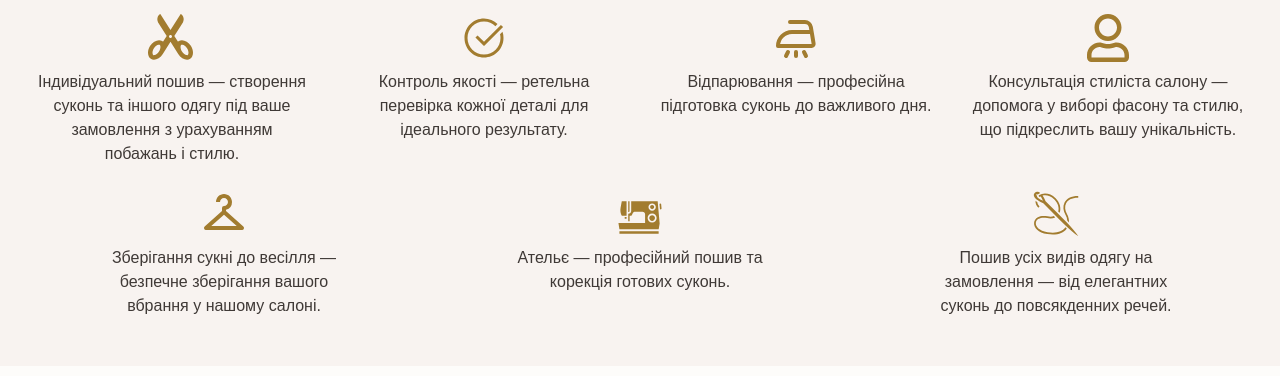
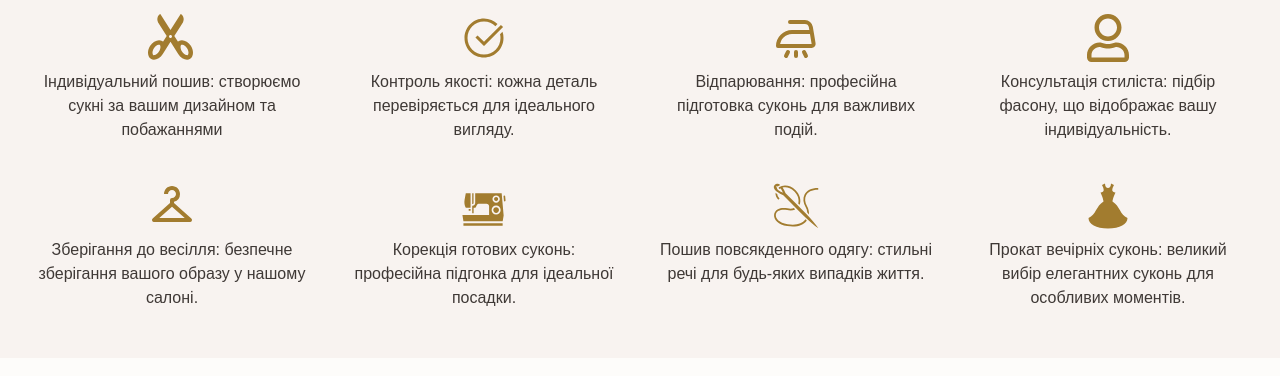
Before and after one commit to VitalikN/malena_design_atelier, a Next.js app: page / in a window 1280 px wide. Shown: the part 10517-10893 px from the top of the page. Built offline with nearby package versions, Linux system fonts and the light colour scheme.

Commit message:
Services add  order GiAmpleDress

```diff
--- a/src/components/Services.tsx
+++ b/src/components/Services.tsx
@@ -1,7 +1,7 @@
 import { FaRegUser } from "react-icons/fa";
 import { TbIroningSteam } from "react-icons/tb";
 import { ImScissors } from "react-icons/im";
-import { GiSewingNeedle, GiSewingMachine } from "react-icons/gi";
+import { GiSewingNeedle, GiSewingMachine, GiAmpleDress } from "react-icons/gi";
 import { BiCloset } from "react-icons/bi";
 import { LiaCheckCircle } from "react-icons/lia";
 const Services = () => {
@@ -15,50 +15,56 @@ const Services = () => {
           <li className="p-2 max-w-72  mx-auto">
             <ImScissors className=" m-2 xs:size-10 md:size-12 text-gradientTo mx-auto " />
             <p className="text-center">
-              Індивідуальний пошив — створення суконь та іншого одягу під ваше
-              замовлення з урахуванням побажань і стилю.
+              Індивідуальний пошив: створюємо сукні за вашим дизайном та
+              побажаннями
             </p>
           </li>
           <li className="p-2 max-w-72  mx-auto">
             <LiaCheckCircle className=" m-2 xs:size-10 md:size-12 text-gradientTo mx-auto " />
             <p className="text-center">
-              Контроль якості — ретельна перевірка кожної деталі для ідеального
-              результату.
+              Контроль якості: кожна деталь перевіряється для ідеального
+              вигляду.
             </p>
           </li>
           <li className="p-2 max-w-72  mx-auto">
             <TbIroningSteam className=" m-2 xs:size-10 md:size-12 text-gradientTo mx-auto " />
             <p className="text-center">
-              Відпарювання — професійна підготовка суконь до важливого дня.
+              Відпарювання: професійна підготовка суконь для важливих подій.
             </p>
           </li>
           <li className="p-2 max-w-72  mx-auto">
             <FaRegUser className=" m-2 xs:size-10 md:size-12 text-gradientTo mx-auto " />
             <p className="text-center">
-              Консультація стиліста салону — допомога у виборі фасону та стилю,
-              що підкреслить вашу унікальність.
+              Консультація стиліста: підбір фасону, що відображає вашу
+              індивідуальність.
             </p>
           </li>
-        </ul>
-        <ul className="grid sm:grid-cols-2 xl:grid-cols-3 gap-4  ">
           <li className="p-2 max-w-72  mx-auto">
             <BiCloset className=" m-2 xs:size-10 md:size-12 text-gradientTo mx-auto " />
             <p className="text-center">
-              Зберігання сукні до весілля — безпечне зберігання вашого вбрання у
-              нашому салоні.
+              Зберігання до весілля: безпечне зберігання вашого образу у нашому
+              салоні.
             </p>
           </li>
           <li className="p-2 max-w-72 mx-auto ">
             <GiSewingMachine className=" m-2 xs:size-10 md:size-12 text-gradientTo mx-auto " />
             <p className="text-center">
-              Ательє — професійний пошив та корекція готових суконь.
+              Корекція готових суконь: професійна підгонка для ідеальної
+              посадки.
             </p>
           </li>
           <li className="p-2 max-w-72 mx-auto ">
             <GiSewingNeedle className=" m-2 xs:size-10 md:size-12 text-gradientTo mx-auto " />
             <p className="text-center">
-              Пошив усіх видів одягу на замовлення — від елегантних суконь до
-              повсякденних речей.
+              Пошив повсякденного одягу: стильні речі для будь-яких випадків
+              життя.
+            </p>
+          </li>
+          <li className="p-2 max-w-72 mx-auto ">
+            <GiAmpleDress className=" m-2 xs:size-10 md:size-12 text-gradientTo mx-auto " />
+            <p className="text-center">
+              Прокат вечірніх суконь: великий вибір елегантних суконь для
+              особливих моментів.
             </p>
           </li>
         </ul>
```
